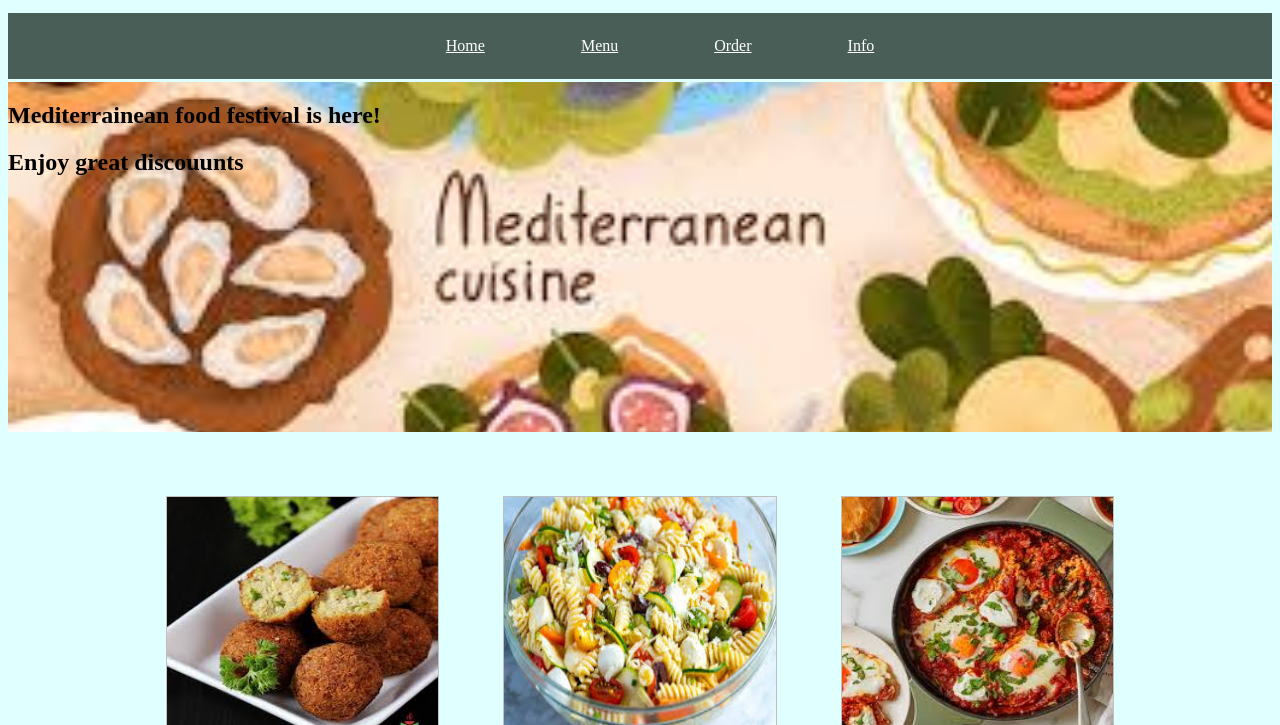
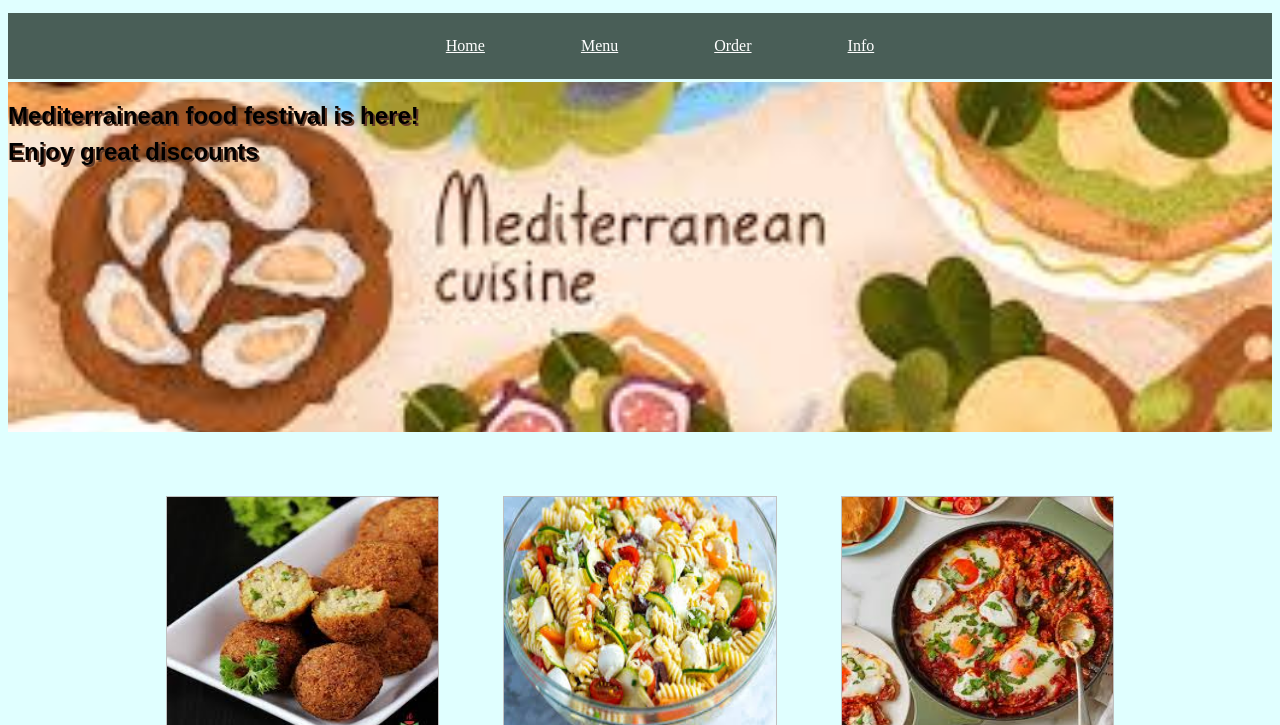
Before and after one commit to priteshkumar/metafrontend, a plain HTML site: page project.html in a window 1280 px wide. Shown: the part 75-800 px from the top of the page. Drawn offline with Linux system fonts and the light colour scheme.

Commit message:
add text effects

```diff
--- a/project.html
+++ b/project.html
@@ -32,7 +32,7 @@
             <div class="banner">
                 <!--<img src="mdtrranian.jpeg">-->
                 <h2>Mediterrainean food festival is here!</h2>
-                <h2>Enjoy great discouunts</h2>
+                <h2>Enjoy great discounts</h2>
             </div>
         </section>
 
--- a/project2.css
+++ b/project2.css
@@ -46,6 +46,16 @@ div.banner{
     background-repeat: no-repeat;
     background-size: cover;
     background-position: center;
+}
+
+div.banner > h2{
+    font-family:Arial, Helvetica, sans-serif;
+    text-shadow: 2px 2px #623926;
+
+}
+
+div.banner h2:last-child{
+    margin-top:-0.5em;
 }
 
 div.banner > img {
```
